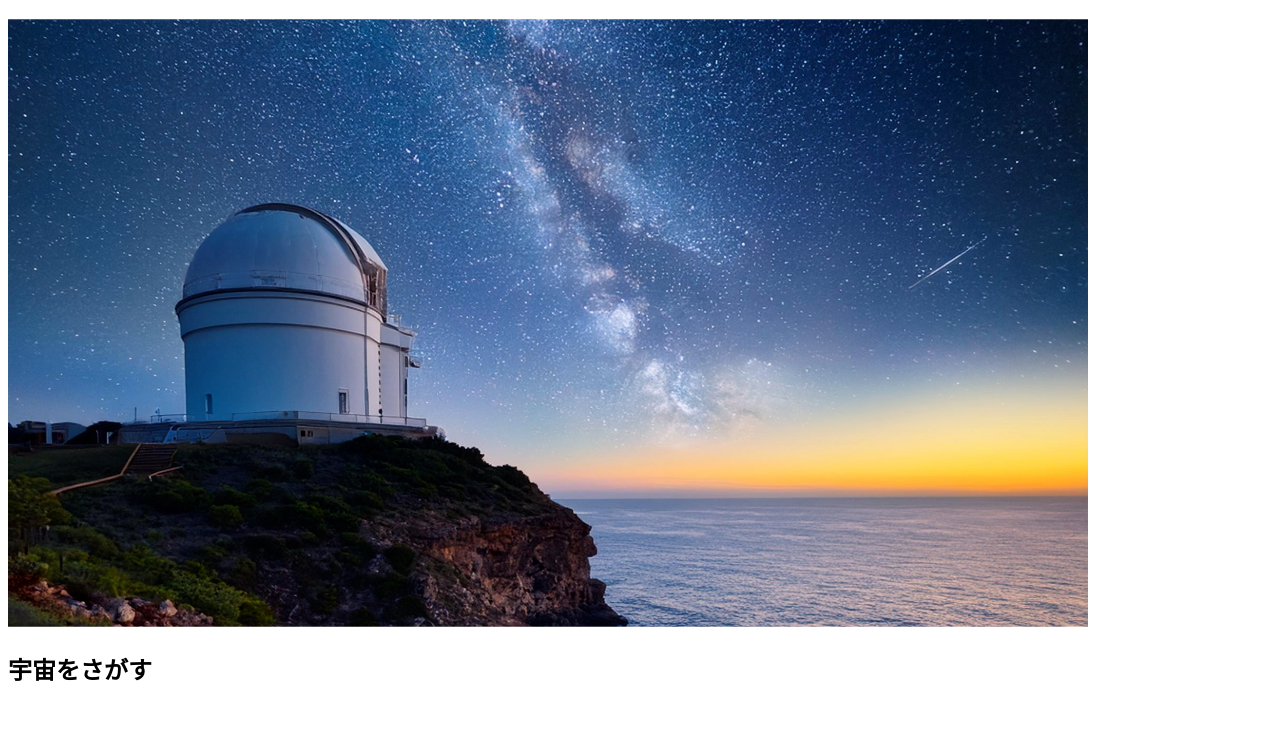
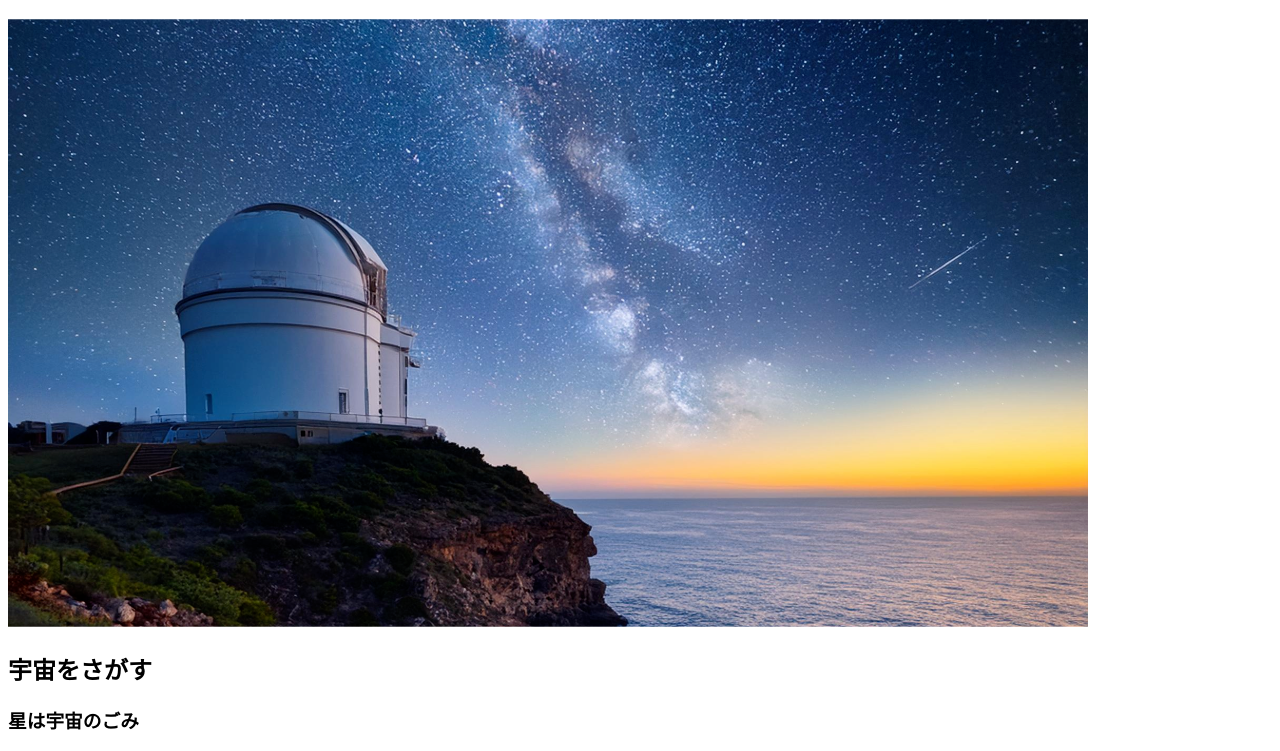
Before and after one commit to Hiroya0511/prg20241118, a plain HTML site: page index.html in a window 1280 px wide. Shown: the part 70-821 px from the top of the page. Before the commit the page ends 800 px from the top, so only its background shows below. Drawn offline with Linux system fonts and the light colour scheme.

Commit message:
20241125_update3

```diff
--- a/index.html
+++ b/index.html
@@ -8,5 +8,6 @@
         <h1>市川天文台</h1>
         <img src="main_pic.png" alt="市川天文台の写真">
         <h2>宇宙をさがす</h2>
+        <h3>星は宇宙のごみ</h3>
     </body>
  </html>
```
